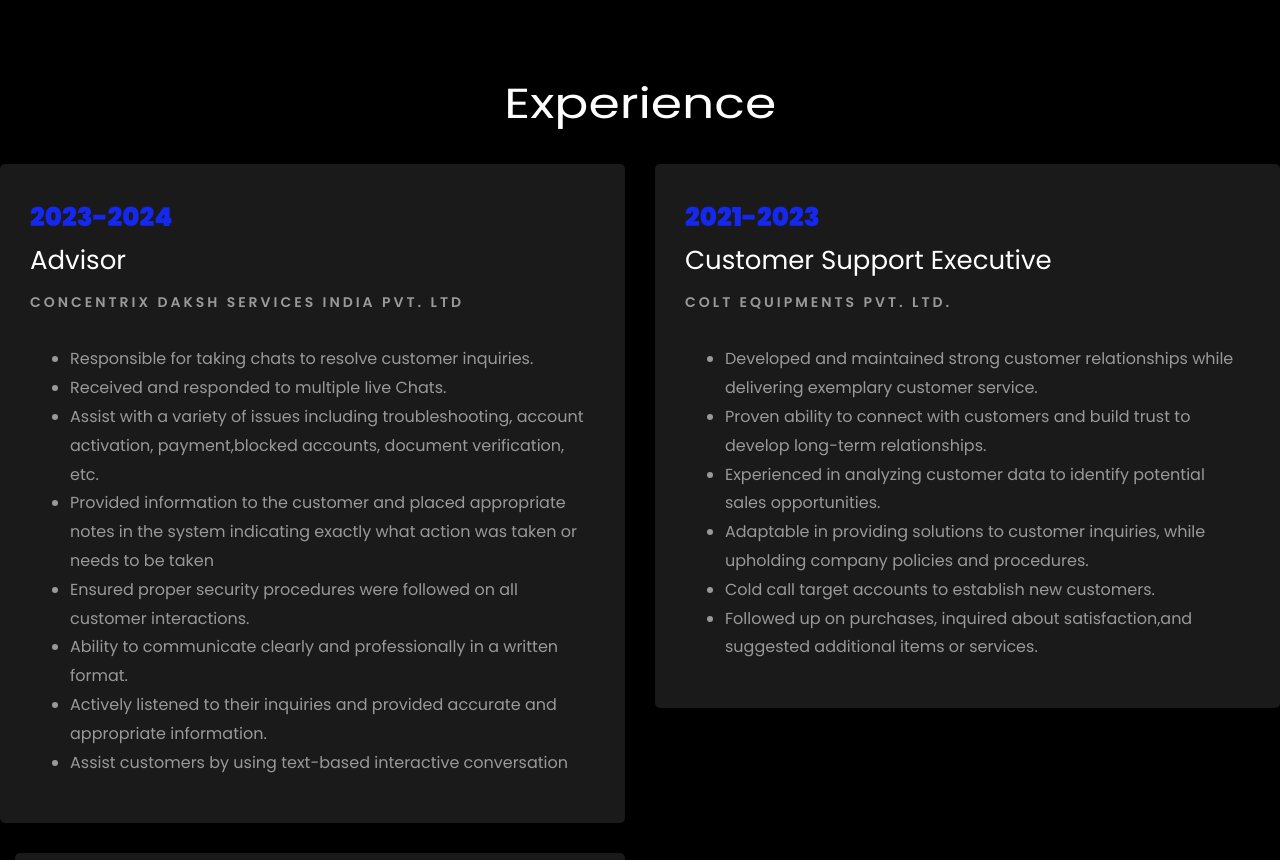
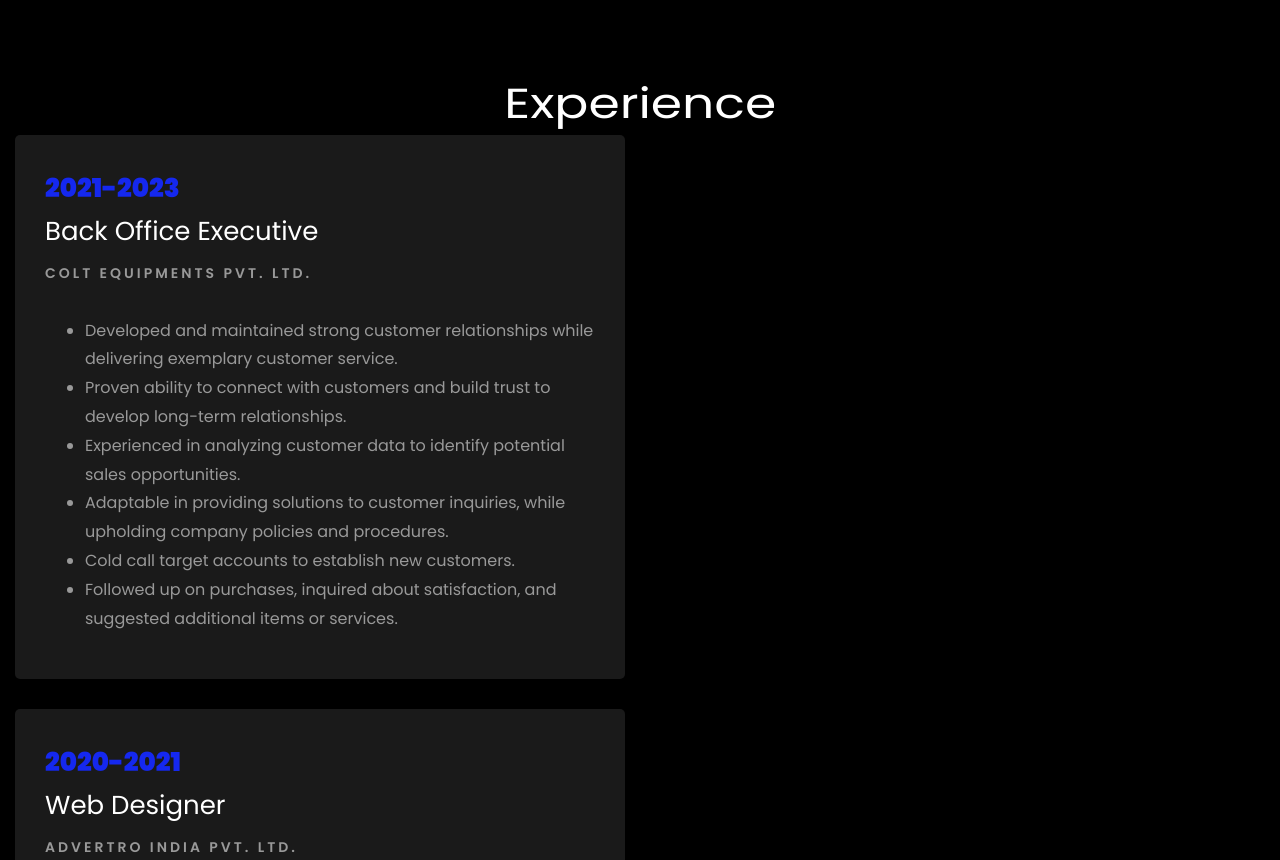
Before and after one commit to Prarthna11/Prarthna.github.io, a plain HTML site: page index.html in a window 1280 px wide. Shown: the part 1440-2300 px from the top of the page. Drawn offline with Linux system fonts and the light colour scheme; files whose address does not match are found by name.

Commit message:
Update index.html

```diff
--- a/index.html
+++ b/index.html
@@ -330,33 +330,11 @@
 			<h1 class="big-4">Experience</h1>
 			<!--<div class="underline"></div>-->
 		</div>
-		<br>
-
-		<div class="row">
-				<div class="col-md-6">
-					<div class="resume-wrap ftco-animate">
-						<span class="date">2023-2024</span>
-						<h2>Advisor</h2>
-						<span class="position">Concentrix Daksh Services India PVT. LTD</span>
-						 <br><br>
-							<ul>
-								<li>Responsible for taking chats to resolve customer
-									inquiries.</li>
-								<li>Received and responded to multiple live Chats.</li>
-								<li>Assist with a variety of issues including troubleshooting, account activation, payment,blocked accounts, document verification, etc.</li>
-<li> Provided information to the customer and placed appropriate notes in the system indicating exactly
-	what action was taken or needs to be taken</li>
-<li>Ensured proper security procedures were followed on all customer interactions.</li>
-<li>Ability to communicate clearly and professionally in a written format.</li>
- <li>Actively listened to their inquiries and provided accurate and appropriate information.</li>
-<li>Assist customers by using text-based interactive conversation</li>
-</ul>
-</div></div>
-
-				<div class="col-md-6">
+		<be>
+			<div class="col-md-6">
 					<div class="resume-wrap ftco-animate">
 						<span class="date">2021-2023</span>
-						<h2>Customer Support Executive</h2>
+						<h2>Back Office Executive</h2>
 						<span class="position">Colt Equipments PVT. LTD.</span>
 						<br><br>	<ul>
 <li>Developed and maintained strong customer relationships while delivering exemplary customer service.</li>
@@ -364,7 +342,7 @@
 <li>Experienced in analyzing customer data to identify potential sales opportunities.</li>
 <li>Adaptable in providing solutions to customer inquiries, while upholding company policies and procedures.</li>
 <li>Cold call target accounts to establish new customers.</li>
-<li>Followed up on purchases, inquired about satisfaction,and suggested additional items or services.</li>
+<li>Followed up on purchases, inquired about satisfaction, and suggested additional items or services.</li>
 </ul>
 </div></div></div>
 <div class="col-md-6">
@@ -375,7 +353,7 @@
 		<br><br><ul>
 <li>Create, implement, and develop new look and style for notable web presence, delivering effective and functional web designs.</li>
 <li>Managed all aspects of professional website design focusing on overall site navigation and information architecture for commercial and personal websites.</li>
-<li>Developed and maintained corporate websites,including updating content and improving user experience.</li>
+<li>Developed and maintained corporate websites, including updating content and improving user experience.</li>
 <li>Created custom websites and graphics to meet client	specifications and branding needs.</li>
 <li>Utilized SEO techniques to ensure maximum visibility of	websites and webpages on search engines.</li>
 </ul>
@@ -411,7 +389,7 @@
 
     		<div class="row justify-content-center mt-5">
     			<div class="col-md-6 text-center ftco-animate">
-    				<p><a href="images/Prarthna.pdf" class="btn btn-primary py-4 px-5">Download CV</a></p>
+    				<p><a href="images" class="btn btn-primary py-4 px-5">Download CV</a></p>
     			</div>
     		</div>
     	</div>
```
